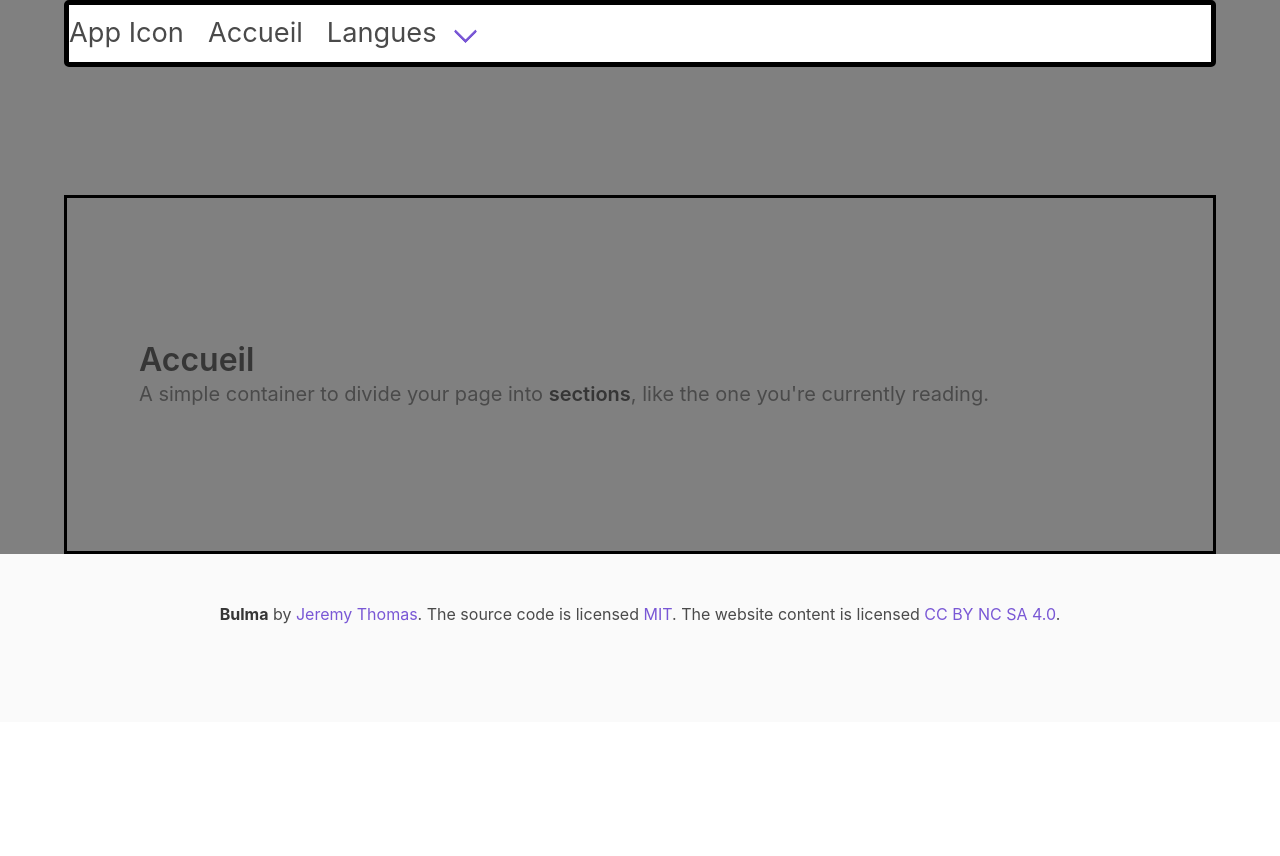
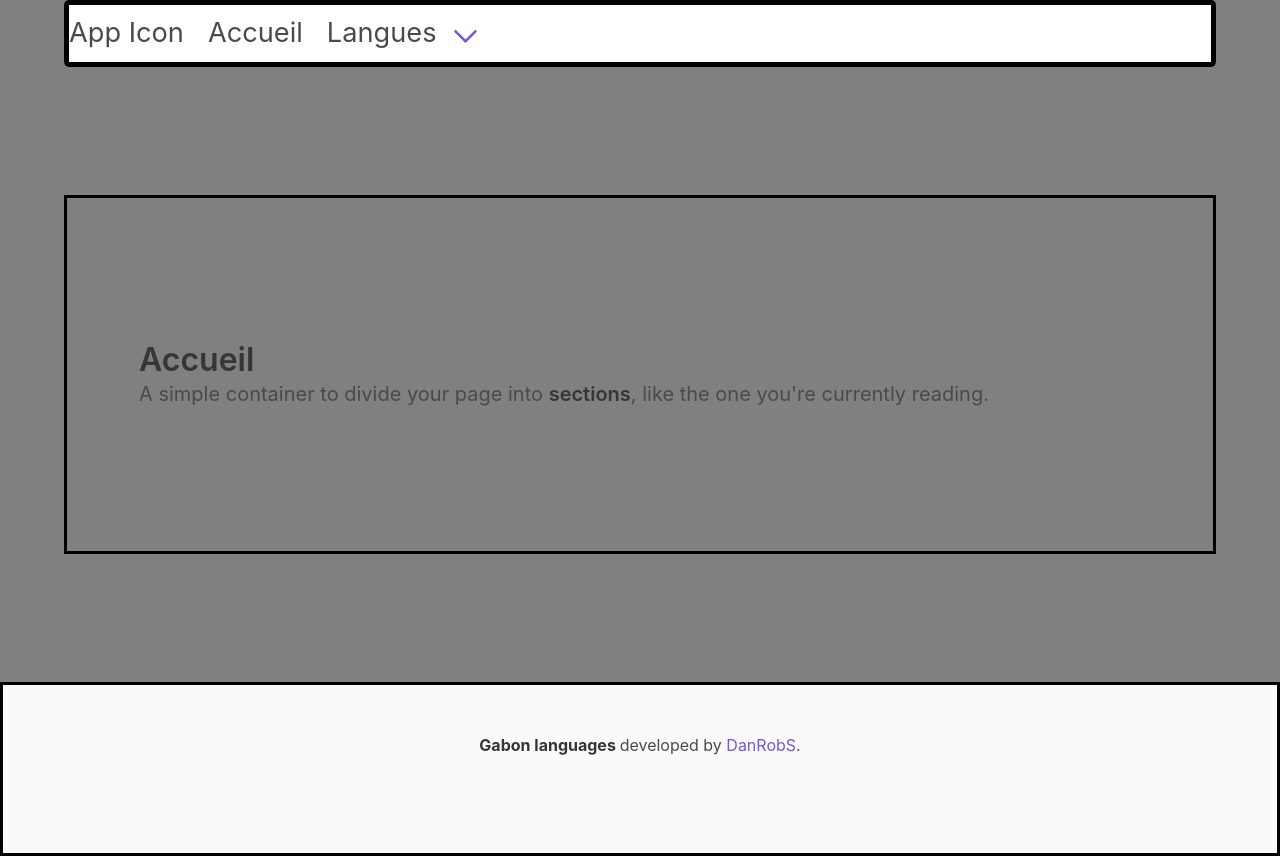
Before and after one commit to DanRobS/GabonLanguages, a Vue app: page / in a window 1280 px wide. Before the commit the page ends 800 px from the top, so only its background shows below. Built offline with nearby package versions, Linux system fonts and the light colour scheme.

Commit message:
removing about component

```diff
--- a/src/components/About.vue
+++ /dev/null
@@ -1,19 +0,0 @@
-<template>
-  <div id="about-div" class="container">
-      ABOUT
-  </div>
-</template>
-
-<script>
-export default {
-    name: 'About'
-}
-</script>
-
-<style>
-#about-div {
-    border-style: solid;
-    border-color: black;
-    margin-top: 10%;
-}
-</style>
--- a/src/components/Footer.vue
+++ b/src/components/Footer.vue
@@ -3,9 +3,7 @@
       <footer class="footer">
   <div class="content has-text-centered">
     <p>
-      <strong>Bulma</strong> by <a href="https://jgthms.com">Jeremy Thomas</a>. The source code is licensed
-      <a href="http://opensource.org/licenses/mit-license.php">MIT</a>. The website content
-      is licensed <a href="http://creativecommons.org/licenses/by-nc-sa/4.0/">CC BY NC SA 4.0</a>.
+      <strong>Gabon languages </strong> developed by <a href="https://github.com/DanRobS">DanRobS</a>.
     </p>
   </div>
 </footer>
@@ -21,6 +19,9 @@ export default {
 <style>
 
 #footer-div {
+  border-style: solid;
+  border-color: black;
+}
 
-}
+
 </style>
--- a/src/components/Home.vue
+++ b/src/components/Home.vue
@@ -26,5 +26,6 @@ export default {
   border-style: solid;
   border-color: black;
   margin-top: 10%;
+  margin-bottom: 10%;
 }
 </style>
--- a/src/router/index.js
+++ b/src/router/index.js
@@ -1,7 +1,6 @@
 import Vue from 'vue'
 import VueRouter from 'vue-router'
 import Home from '../components/Home'
-import About from '../components/About'
 import LanguageInfo from '../components/LanguageInfoTabs/LanguageInfo'
 
 Vue.use(VueRouter)
@@ -10,11 +9,6 @@ const routes = [
   {
     path: '/',
     component: Home
-  },
-
-  {
-    path: '/about',
-    component: About
   },
 
   {
```
